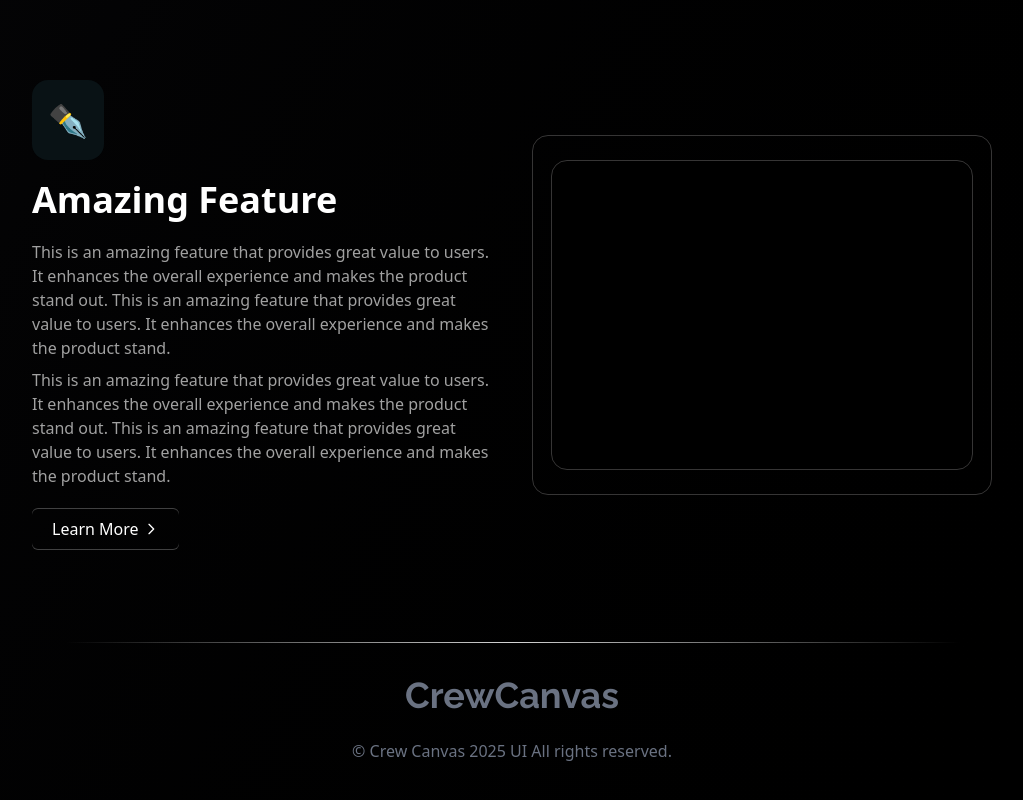
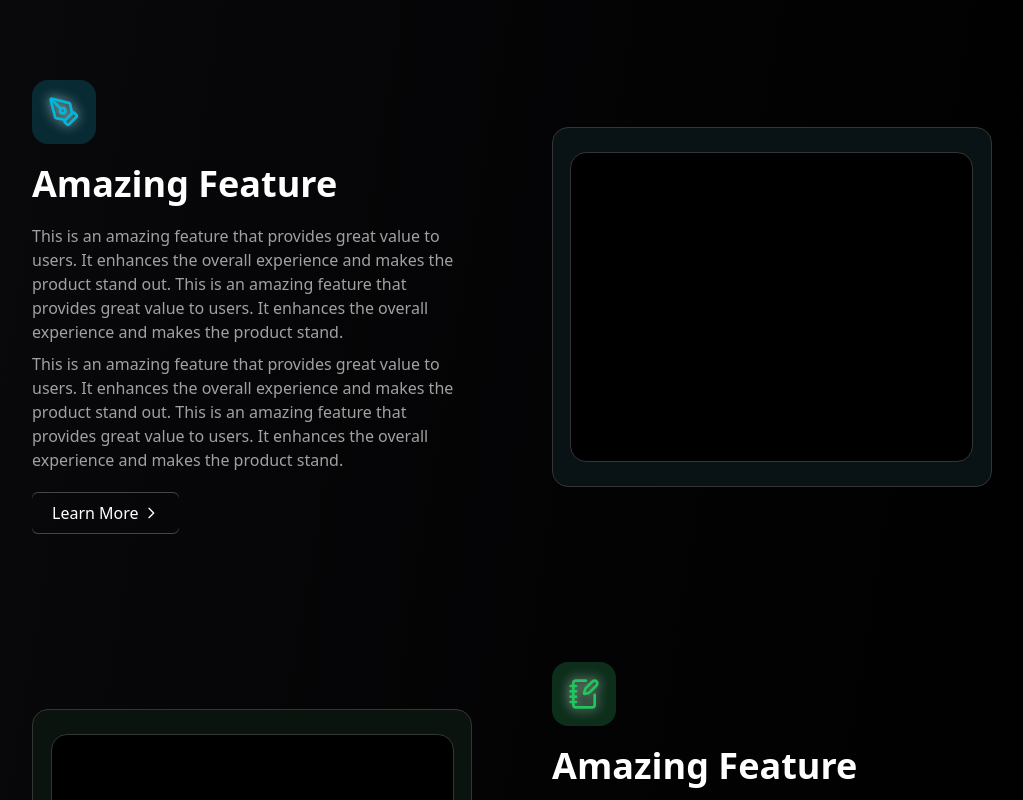
Before and after one commit to VedangKanade20/CrewCanvas-client, a React (Vite) app: page / in a window 1280 px wide. Shown: the part 1660-2460 px from the top of the page, without its empty margins (128-1151 px from the left). Built offline with nearby package versions, Linux system fonts and the light colour scheme; a web font is replaced by a local one.

Commit message:
refactor: update App component structure and improve Header z-index for better layout

```diff
--- a/src/App.tsx
+++ b/src/App.tsx
@@ -1,25 +1,21 @@
 import Footer from "./components/landing/Footer";
-// import ForgotPasswordFormCard from "./components/Auth/ForgotPasswordFormCard";
-// import ResetPasswordFormCard from "./components/Auth/ResetPasswordFormCard";
-// import SignupForm from "./components/Auth/SignupFormCard";
-// // import Header from "./components/Header";
-// import HeroSectionOne from "./components/HeroSection";
+import ForgotPasswordFormCard from "./components/Auth/ForgotPasswordFormCard";
+import ResetPasswordFormCard from "./components/Auth/ResetPasswordFormCard";
+import SignupForm from "./components/Auth/SignupFormCard";
+
 import LandingPage from "./Pages/LandingPage";
 
-
-// import { FlipWords } from "./components/ui/flip-words";
-
-// import LoginPage from "./Pages/LoginPage";
+import LoginPage from "./Pages/LoginPage";
 
 export default function App() {
     return (
         <>
             <div className="flex flex-col gap-10 justify-start items-center w-screen px-[12.5%] bg-gradient-to-br from-[#0f0f13] to-black min-h-screen ">
                 <LandingPage />
-                {/* <SignupForm />
+                <SignupForm />
                 <ResetPasswordFormCard />
-                <ForgotPasswordFormCard /> */}
-
+                <ForgotPasswordFormCard />
+                <LoginPage />
                 <Footer />
             </div>
         </>
--- a/src/components/landing/Features/FeatureSection.tsx
+++ b/src/components/landing/Features/FeatureSection.tsx
@@ -2,17 +2,187 @@ import FeatureTabCard from "./FeatureTabCard";
 import FeatureTabData from "./FeatureTabData";
 
 const FeatureSection = () => {
+    const Pen: React.ReactNode = (
+        <svg
+            xmlns="http://www.w3.org/2000/svg"
+            width="24"
+            height="24"
+            viewBox="0 0 24 24"
+            fill="none"
+            stroke="currentColor"
+            stroke-width="2"
+            stroke-linecap="round"
+            stroke-linejoin="round"
+            className="lucide lucide-pen-tool-icon lucide-pen-tool text-cyan-500 glow size-8 drop-shadow-[0_0_6px_rgba(255,255,255,0.7)] hover:drop-shadow-[0_0_12px_rgba(255,255,255,1)] transition duration-300"
+        >
+            <path d="M15.707 21.293a1 1 0 0 1-1.414 0l-1.586-1.586a1 1 0 0 1 0-1.414l5.586-5.586a1 1 0 0 1 1.414 0l1.586 1.586a1 1 0 0 1 0 1.414z" />
+            <path d="m18 13-1.375-6.874a1 1 0 0 0-.746-.776L3.235 2.028a1 1 0 0 0-1.207 1.207L5.35 15.879a1 1 0 0 0 .776.746L13 18" />
+            <path d="m2.3 2.3 7.286 7.286" />
+            <circle cx="11" cy="11" r="2" />
+        </svg>
+    );
+    const Notes: React.ReactNode = (
+        <svg
+            xmlns="http://www.w3.org/2000/svg"
+            width="24"
+            height="24"
+            viewBox="0 0 24 24"
+            fill="none"
+            stroke="currentColor"
+            stroke-width="2"
+            stroke-linecap="round"
+            stroke-linejoin="round"
+            className="lucide lucide-pen-tool-icon lucide-pen-tool text-[#22C55E] glow size-8 drop-shadow-[0_0_6px_rgba(255,255,255,0.7)] hover:drop-shadow-[0_0_12px_rgba(255,255,255,1)] transition duration-300"
+        >
+            <path d="M13.4 2H6a2 2 0 0 0-2 2v16a2 2 0 0 0 2 2h12a2 2 0 0 0 2-2v-7.4" />
+            <path d="M2 6h4" />
+            <path d="M2 10h4" />
+            <path d="M2 14h4" />
+            <path d="M2 18h4" />
+            <path d="M21.378 5.626a1 1 0 1 0-3.004-3.004l-5.01 5.012a2 2 0 0 0-.506.854l-.837 2.87a.5.5 0 0 0 .62.62l2.87-.837a2 2 0 0 0 .854-.506z" />
+        </svg>
+    );
+    const Task: React.ReactNode = (
+        <svg
+            xmlns="http://www.w3.org/2000/svg"
+            width="24"
+            height="24"
+            viewBox="0 0 24 24"
+            fill="none"
+            stroke="currentColor"
+            stroke-width="2"
+            stroke-linecap="round"
+            stroke-linejoin="round"
+            className="lucide lucide-pen-tool-icon lucide-pen-tool text-[#EAB308] glow size-8 drop-shadow-[0_0_6px_rgba(255,255,255,0.7)] hover:drop-shadow-[0_0_12px_rgba(255,255,255,1)] transition duration-300"
+        >
+            <path stroke="none" d="M0 0h24v24H0z" fill="none" />
+            <path d="M3.5 5.5l1.5 1.5l2.5 -2.5" />
+            <path d="M3.5 11.5l1.5 1.5l2.5 -2.5" />
+            <path d="M3.5 17.5l1.5 1.5l2.5 -2.5" />
+            <path d="M11 6l9 0" />
+            <path d="M11 12l9 0" />
+            <path d="M11 18l9 0" />
+        </svg>
+    );
+    const Chat: React.ReactNode = (
+        <svg
+            xmlns="http://www.w3.org/2000/svg"
+            width="24"
+            height="24"
+            viewBox="0 0 24 24"
+            fill="none"
+            stroke="currentColor"
+            stroke-width="2"
+            stroke-linecap="round"
+            stroke-linejoin="round"
+            className="lucide lucide-pen-tool-icon lucide-pen-tool text-[#3B82F6] glow size-8 drop-shadow-[0_0_6px_rgba(255,255,255,0.7)] hover:drop-shadow-[0_0_12px_rgba(255,255,255,1)] transition duration-300"
+        >
+            <path stroke="none" d="M0 0h24v24H0z" fill="none" />
+            <path d="M8 9h8" />
+            <path d="M8 13h6" />
+            <path d="M12.01 18.594l-4.01 2.406v-3h-2a3 3 0 0 1 -3 -3v-8a3 3 0 0 1 3 -3h12a3 3 0 0 1 3 3v5.5" />
+            <path d="M16 19h6" />
+            <path d="M19 16v6" />
+        </svg>
+    );
+    const Team: React.ReactNode = (
+        <svg
+            xmlns="http://www.w3.org/2000/svg"
+            width="24"
+            height="24"
+            viewBox="0 0 24 24"
+            fill="none"
+            stroke="currentColor"
+            stroke-width="2"
+            stroke-linecap="round"
+            stroke-linejoin="round"
+            className="lucide lucide-pen-tool-icon lucide-pen-tool text-cyan-500 glow size-8 drop-shadow-[0_0_6px_rgba(255,255,255,0.7)] hover:drop-shadow-[0_0_12px_rgba(255,255,255,1)] transition duration-300"
+        >
+            <path stroke="none" d="M0 0h24v24H0z" fill="none" />
+            <path d="M10 13a2 2 0 1 0 4 0a2 2 0 0 0 -4 0" />
+            <path d="M8 21v-1a2 2 0 0 1 2 -2h4a2 2 0 0 1 2 2v1" />
+            <path d="M15 5a2 2 0 1 0 4 0a2 2 0 0 0 -4 0" />
+            <path d="M17 10h2a2 2 0 0 1 2 2v1" />
+            <path d="M5 5a2 2 0 1 0 4 0a2 2 0 0 0 -4 0" />
+            <path d="M3 13v-1a2 2 0 0 1 2 -2h2" />
+        </svg>
+    );
+    const Voice: React.ReactNode = (
+        <svg
+            xmlns="http://www.w3.org/2000/svg"
+            width="24"
+            height="24"
+            viewBox="0 0 24 24"
+            fill="none"
+            stroke="currentColor"
+            stroke-width="2"
+            stroke-linecap="round"
+            stroke-linejoin="round"
+            className="lucide lucide-pen-tool-icon lucide-pen-tool text-cyan-500 glow size-8 drop-shadow-[0_0_6px_rgba(255,255,255,0.7)] hover:drop-shadow-[0_0_12px_rgba(255,255,255,1)] transition duration-300"
+        >
+            <path stroke="none" d="M0 0h24v24H0z" fill="none" />
+            <path d="M9 2m0 3a3 3 0 0 1 3 -3h0a3 3 0 0 1 3 3v5a3 3 0 0 1 -3 3h0a3 3 0 0 1 -3 -3z" />
+            <path d="M5 10a7 7 0 0 0 14 0" />
+            <path d="M8 21l8 0" />
+            <path d="M12 17l0 4" />
+        </svg>
+    );
     return (
-        <div>
-            <div className="flex gap-10 max-lg:flex-col justify-center items-center max-lg:items-start ">
+        <div className="flex flex-col gap-32">
+            <div className="flex gap-20 max-lg:flex-col justify-center items-center max-lg:items-start ">
                 <FeatureTabData
-                    icon="✒️"
+                    icon={Pen}
+                    title="Amazing Feature"
+                    description="This is an amazing feature that provides great value to users. It enhances the overall experience and makes the product stand out. This is an amazing feature that provides great value to users. It enhances the overall experience and makes the product stand."
+                    color="bg-[#082B33]"
+                />
+                <FeatureTabCard color="bg-[#091215]" />
+            </div>
+            <div className="flex gap-20 max-lg:flex-col justify-center items-center max-lg:items-start ">
+                <FeatureTabCard color="bg-[#0B130F]" />
+                <FeatureTabData
+                    icon={Notes}
+                    title="Amazing Feature"
+                    description="This is an amazing feature that provides great value to users. It enhances the overall experience and makes the product stand out. This is an amazing feature that provides great value to users. It enhances the overall experience and makes the product stand."
+                    color="bg-[#0E2E1C]"
+                />
+            </div>{" "}
+            <div className="flex gap-20 max-lg:flex-col justify-center items-center max-lg:items-start ">
+                <FeatureTabData
+                    icon={Task}
+                    title="Amazing Feature"
+                    description="This is an amazing feature that provides great value to users. It enhances the overall experience and makes the product stand out. This is an amazing feature that provides great value to users. It enhances the overall experience and makes the product stand."
+                    color="bg-[#362B0B]"
+                />
+                <FeatureTabCard color="bg-[#15120A]" />
+            </div>
+            <div className="flex gap-20 max-lg:flex-col justify-center items-center max-lg:items-start ">
+                <FeatureTabCard color="bg-[#0C1016]" />
+                <FeatureTabData
+                    icon={Chat}
+                    title="Amazing Feature"
+                    description="This is an amazing feature that provides great value to users. It enhances the overall experience and makes the product stand out. This is an amazing feature that provides great value to users. It enhances the overall experience and makes the product stand."
+                    color="bg-[#13213A]"
+                />
+            </div>
+            <div className="flex gap-20 max-lg:flex-col justify-center items-center max-lg:items-start ">
+                <FeatureTabData
+                    icon={Team}
                     title="Amazing Feature"
                     description="This is an amazing feature that provides great value to users. It enhances the overall experience and makes the product stand out. This is an amazing feature that provides great value to users. It enhances the overall experience and makes the product stand."
                     color="bg-[#091215]"
                 />
                 <FeatureTabCard />
             </div>
+            <div className="flex gap-20 max-lg:flex-col justify-center items-center max-lg:items-start ">
+                <FeatureTabCard />
+                <FeatureTabData
+                    icon={Voice}
+                    title="Amazing Feature"
+                    description="This is an amazing feature that provides great value to users. It enhances the overall experience and makes the product stand out. This is an amazing feature that provides great value to users. It enhances the overall experience and makes the product stand."
+                    color="bg-[#091215]"
+                />
+            </div>
         </div>
     );
 };
--- a/src/components/landing/Header.tsx
+++ b/src/components/landing/Header.tsx
@@ -13,7 +13,7 @@ const Header: React.FC = () => {
 
     return (
         <nav
-            className={`pb-5 md:text-sm flex items-center justify-center z-50 ${
+            className={`pb-5 md:text-sm flex items-center justify-center z-100 ${
                 state
                     ? "shadow-lg rounded-xl border mx-2 mt-2 md:shadow-none md:border-none md:mx-2 md:mt-0"
                     : ""
```
